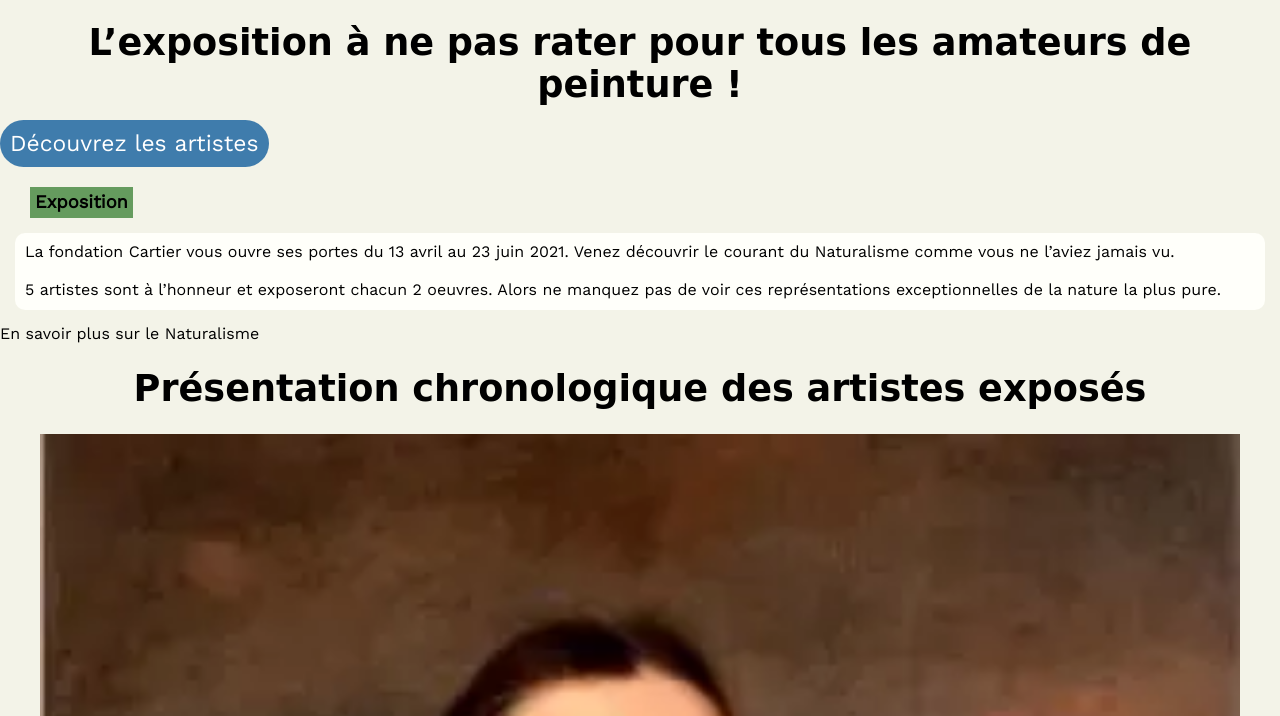
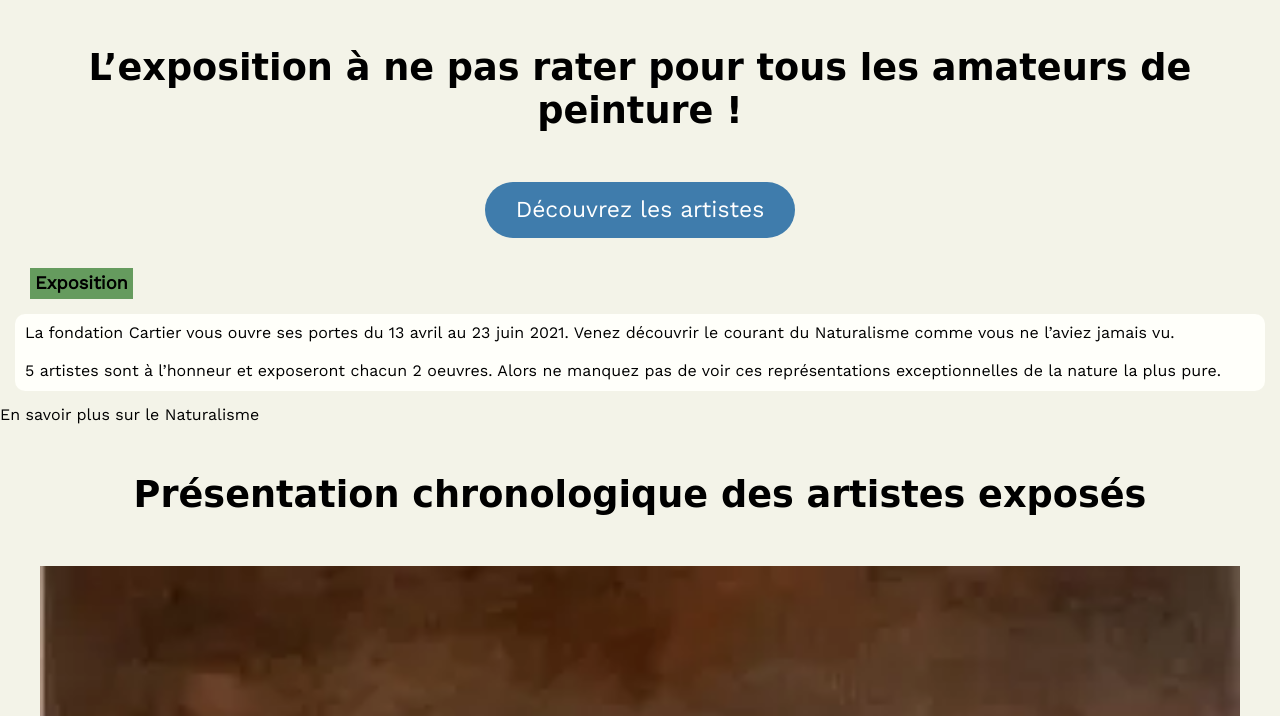
Before and after one commit to MMI-SAE-105/2023-sae-105-YannPernette, a plain HTML site: page fr/index.html in a window 1280 px wide. Shown: the part 850-1566 px from the top of the page. Drawn offline with nearby package versions, Linux system fonts and the light colour scheme; a web font is replaced by a local one.

Commit message:
style bouton artiste

```diff
--- a/src/css/base/main.css
+++ b/src/css/base/main.css
@@ -14,6 +14,7 @@ h1 {
     font-size: var(--titre);
     text-align: center;
     padding: 0 80px;
+    margin: 50px 0;
 }
 
 h2 {
--- a/src/css/components/button.css
+++ b/src/css/components/button.css
@@ -1,8 +1,10 @@
 .button {
-    padding: 10px;
+    padding: 15px 5px;
+    width: 300px;
     text-align: center;
-    border-radius: 25px;
+    border-radius: 50px;
     font-size: var(--bouton-petit);
+    display: block;
     margin-left: auto;
     margin-right: auto;
 }
```
